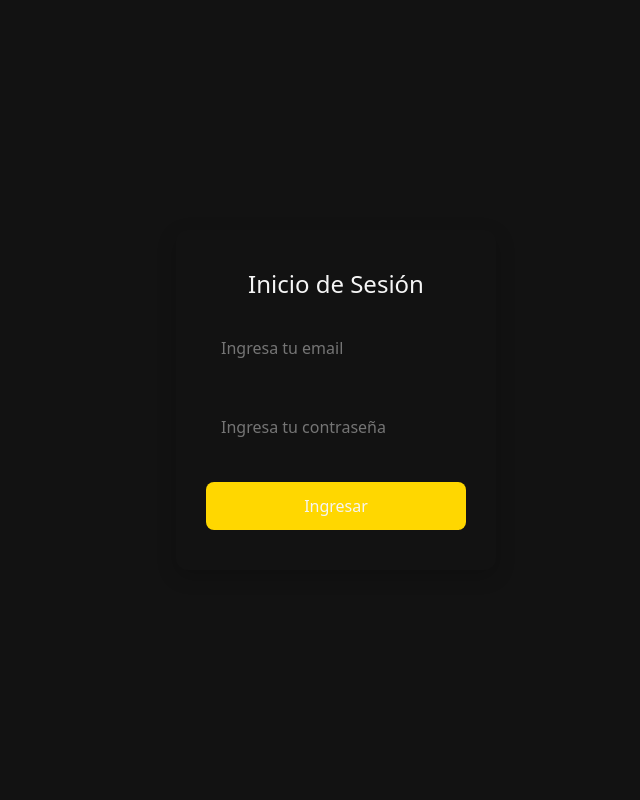
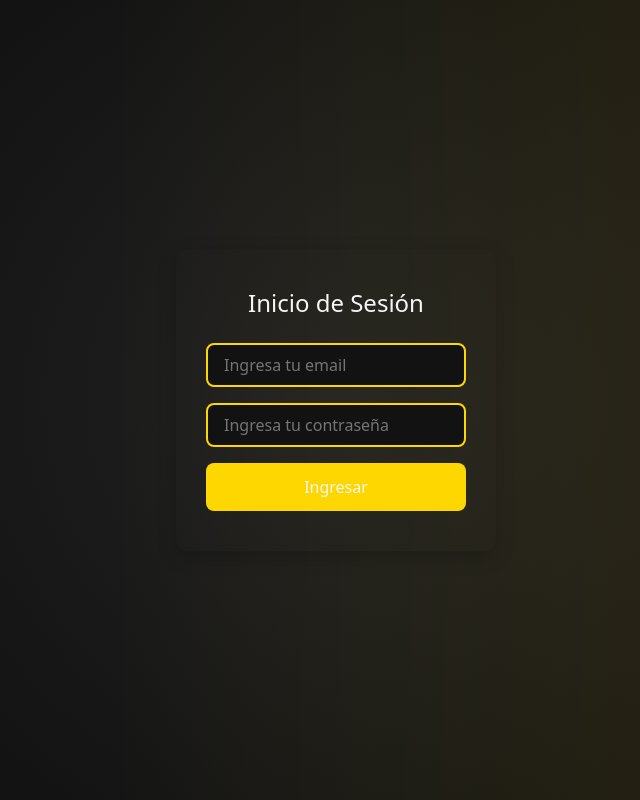
Before and after one commit to MickeyAtz/GymApp, a React (Vite) app in the folder frontend/: page /login in a window 1280 px wide. Shown: the whole page, without its empty margins (304-944 px from the left). Built offline with nearby package versions, Linux system fonts and the light colour scheme.

Commit message:
CSS de Login

```diff
--- a/frontend/src/pages/LoginPage.jsx
+++ b/frontend/src/pages/LoginPage.jsx
@@ -12,6 +12,8 @@ export default function LoginPage() {
 	const { user, setUser } = useUser();
 	const [dataForm, setDataForm] = useState({ email: '', password: '' });
 	const [error, setError] = useState('');
+	// Añadamos un estado de carga para el botón
+	const [isLoading, setIsLoading] = useState(false);
 
 	useEffect(() => {
 		document.title = 'Gym App - Login';
@@ -34,6 +36,8 @@ export default function LoginPage() {
 
 	const handleSubmit = async (e) => {
 		e.preventDefault();
+		setError('');
+		setIsLoading(true); // <-- Activa la carga
 		try {
 			const response = await axios.post(
 				'http://localhost:3000/api/auth/login',
@@ -47,11 +51,14 @@ export default function LoginPage() {
 			setUser(usuario);
 		} catch (err) {
 			setError(err.response?.data?.message || 'Error al iniciar sesión');
+			setIsLoading(false); // <-- Desactiva la carga en error
 		}
+		// No es necesario un 'finally' porque el componente se desmonta al navegar
 	};
 
 	return (
 		<div className={styles.loginWrapper}>
+			<div className={styles.scanLight}></div>
 			<form className={styles.loginForm} onSubmit={handleSubmit}>
 				<h2>Inicio de Sesión</h2>
 				{error && <p className={styles.error}>{error}</p>}
@@ -61,6 +68,7 @@ export default function LoginPage() {
 					placeholder="Ingresa tu email"
 					value={dataForm.email}
 					onChange={handleChange}
+					disabled={isLoading}
 					required
 					autoComplete="email"
 				></Input>
@@ -70,11 +78,13 @@ export default function LoginPage() {
 					placeholder="Ingresa tu contraseña"
 					value={dataForm.password}
 					onChange={handleChange}
+					disabled={isLoading}
 					required
-					auto
 					autoComplete="current-password"
 				></Input>
-				<button type="submit">Ingresar</button>
+				<button type="submit" disabled={isLoading}>
+					{isLoading ? 'Ingresando...' : 'Ingresar'}
+				</button>
 			</form>
 		</div>
 	);
--- a/frontend/src/pages/styles/LoginPage.module.css
+++ b/frontend/src/pages/styles/LoginPage.module.css
@@ -1,14 +1,60 @@
 @import '../../styles/variables.css';
 
+/* --- CAMBIO: Contenedor principal ahora tiene el fondo animado --- */
 .loginWrapper {
 	display: flex;
 	justify-content: center;
 	align-items: center;
 	height: 100vh;
-	background-color: var(--color-bg);
 	color: var(--color-text);
+
+	/* Fondo principal: Tu --color-bg con un degradado sutil */
+	background-color: var(--color-bg, #121212);
+	background-image: radial-gradient(
+		circle at 50% 50%,
+		#222,
+		var(--color-bg, #121212) 70%
+	);
+
+	/* Para la animación de rayos */
+	position: relative;
+	overflow: hidden;
 }
 
+/* --- ¡NUEVO! Animación de Rayo de Luz --- */
+.scanLight {
+	position: absolute;
+	top: 0;
+	left: -100%; /* Inicia fuera de la pantalla */
+	width: 100%;
+	height: 100%;
+
+	/* Un "reflector" hecho con tu color primario (dorado) */
+	background: linear-gradient(
+		90deg,
+		transparent,
+		rgba(255, 215, 0, 0.08),
+		/* --color-primary (ffd700) con 8% opacidad */ transparent
+	);
+
+	/* Animación que lo mueve */
+	animation: sweep 6s linear infinite;
+	z-index: 1; /* Detrás del formulario */
+}
+
+@keyframes sweep {
+	0% {
+		left: -100%;
+	}
+	50% {
+		left: 100%;
+	}
+	100% {
+		left: -100%;
+	}
+}
+
+/* --- CAMBIO: El formulario ahora se posiciona sobre la animación --- */
 .loginForm {
 	background-color: var(--color-bg-alt);
 	padding: 40px 30px;
@@ -17,7 +63,13 @@
 	width: 320px;
 	display: flex;
 	flex-direction: column;
+
+	/* Asegura que el formulario esté por encima del rayo */
+	position: relative;
+	z-index: 2;
 }
+
+/* --- (El resto de tus estilos están perfectos) --- */
 
 .loginForm h2 {
 	text-align: center;
@@ -27,6 +79,8 @@
 }
 
 .loginForm input {
+	content: 'Este estilo es para tu componente Input, ¡pero tu componente Input renderiza su propio CSS! Asegúrate de que los estilos de tu ÁTOMO Input coincidan con esto.';
+	/*
     padding: 12px 15px;
     margin-bottom: 15px;
     border-radius: 8px;
@@ -37,11 +91,15 @@
     transition:
         border 0.2s ease,
         background-color 0.2s ease;
+*/
 }
 
 .loginForm input:focus {
+	content: 'Revisa los estilos de FOCO en tu componente Input';
+	/*
     border-color: var(--color-primary);
     background-color: var(--color-input-bg-focus);
+*/
 }
 
 .loginForm button {
@@ -59,6 +117,11 @@
 	background-color: var(--color-primary-hover);
 }
 
+.loginForm button:disabled {
+	background-color: #555;
+	cursor: not-allowed;
+}
+
 .error {
 	color: var(--color-error);
 	margin-bottom: 10px;
```
Also changed, not shown: frontend/src/pages/CheckInPage.jsx (line endings or trailing spaces). Lines whose indentation alone changed are shown as unchanged.
